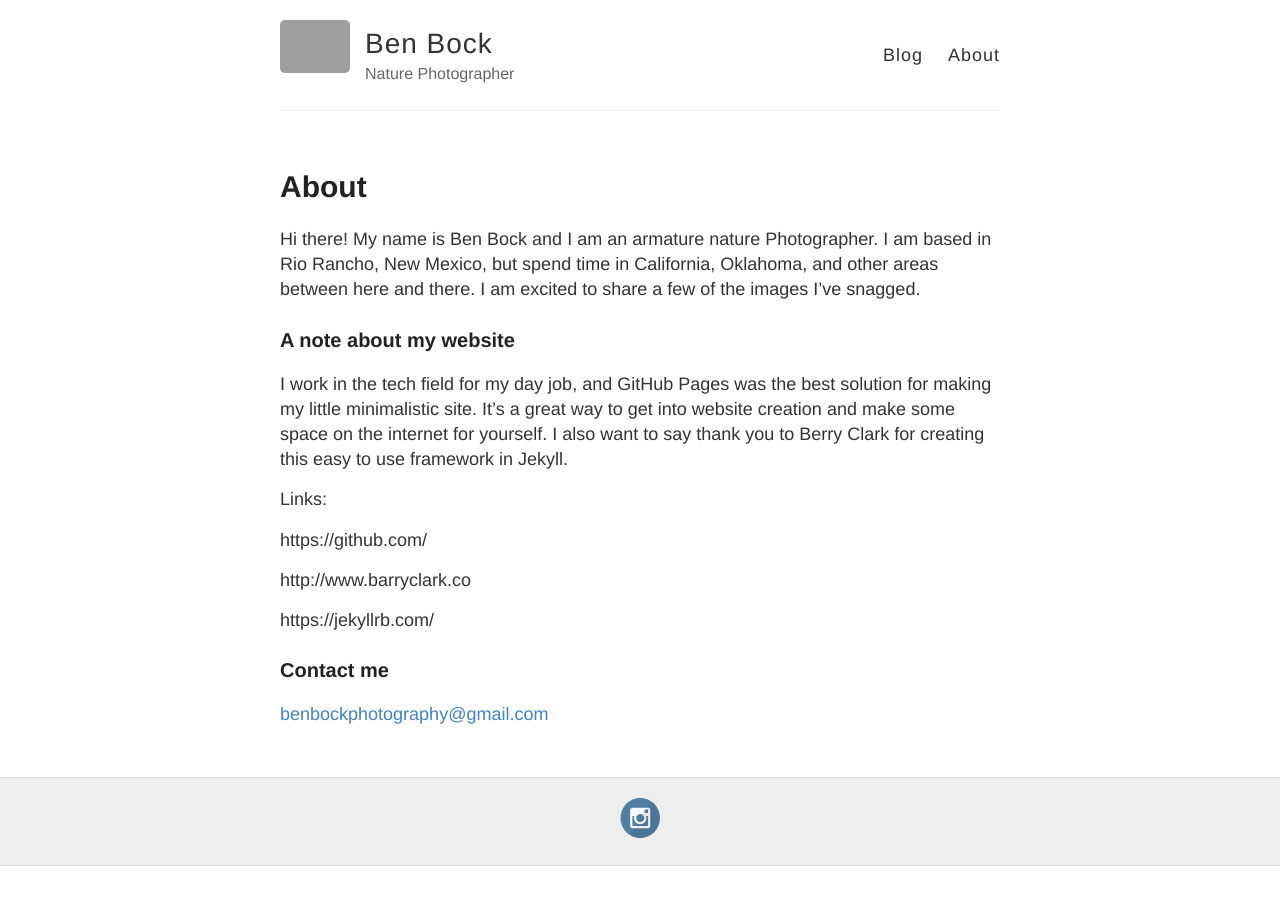
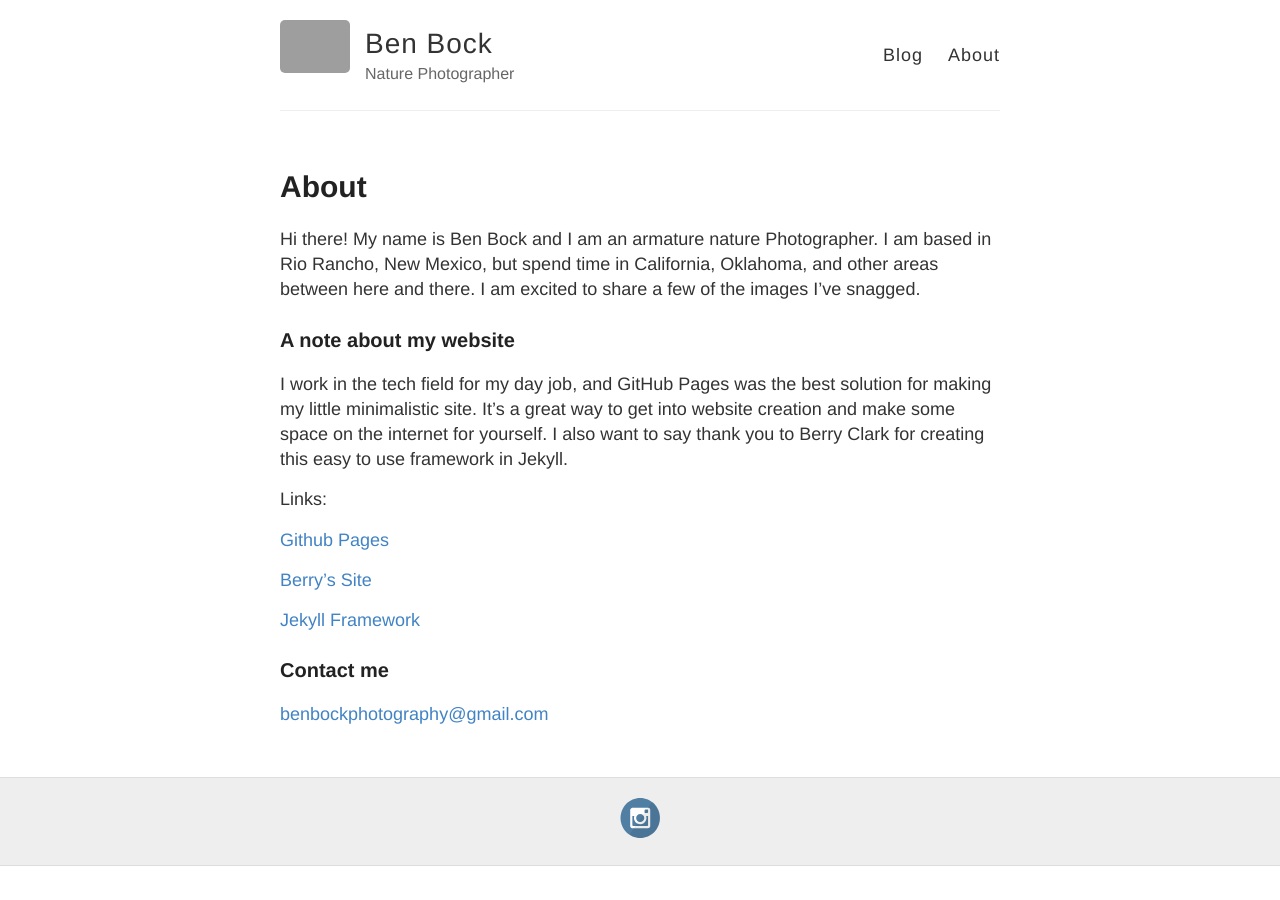
Before and after one commit to BenBockPhotography/benbockphotography.github.io, a Jekyll site: the page built from about.md, in a window 1280 px wide. Built offline with Jekyll 4.4.1, drawn with Linux system fonts in a browser that asks for light colours.

Commit message:
Updated links to actually be links

```diff
--- a/about.md
+++ b/about.md
@@ -12,11 +12,11 @@ I work in the tech field for my day job, and GitHub Pages was the best solution
 
 Links:
 
-https://github.com/
+[Github Pages](https://pages.github.com/)
 
-http://www.barryclark.co
+[Berry's Site](http://www.barryclark.co)
 
-https://jekyllrb.com/
+[Jekyll Framework](https://jekyllrb.com/)
 
 
 
```
